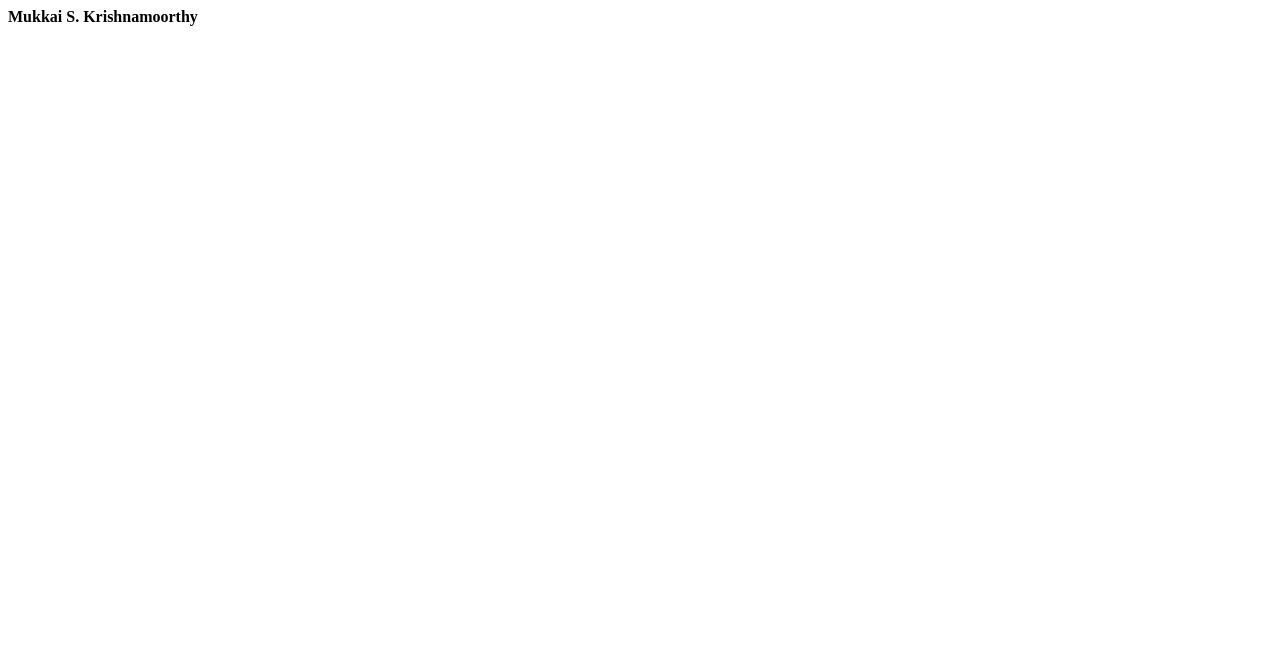
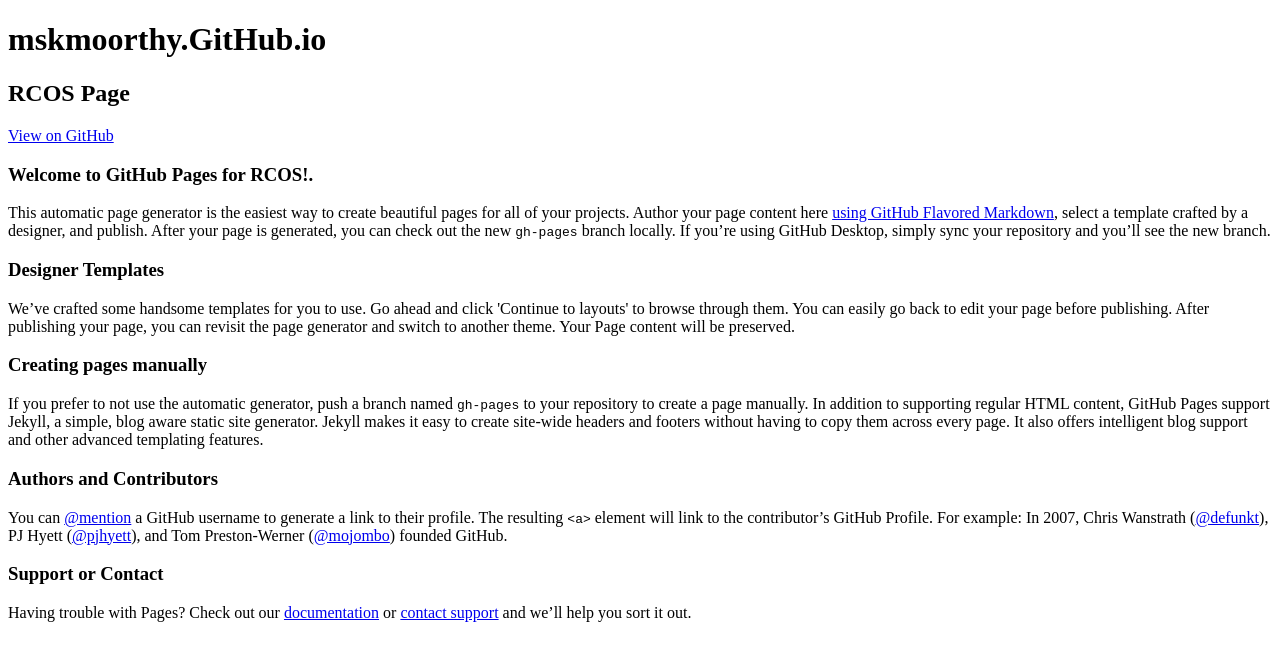
Before and after one commit to mskmoorthy/mskmoorthy.github.io, a plain HTML site: page index.html in a window 1280 px wide. Drawn offline with Linux system fonts and the light colour scheme.

Commit message:
Update index.html

```diff
--- a/index.html
+++ b/index.html
@@ -1 +1,59 @@
-<b>Mukkai S. Krishnamoorthy </b>
+
+<!DOCTYPE html>
+<html>
+  <head>
+    <meta charset='utf-8'>
+    <meta http-equiv="X-UA-Compatible" content="chrome=1">
+
+    <link rel="stylesheet" type="text/css" href="stylesheets/stylesheet.css" media="screen">
+    <link rel="stylesheet" type="text/css" href="stylesheets/github-dark.css" media="screen">
+    <link rel="stylesheet" type="text/css" href="stylesheets/print.css" media="print">
+
+    <title>My Github Page</title>
+  </head>
+
+  <body>
+
+    <header>
+      <div class="container">
+        <h1>mskmoorthy.GitHub.io</h1>
+        <h2>RCOS Page</h2>
+
+        <section id="downloads">
+          <a href="https://github.com/mskmoorthy" class="btn btn-github"><span class="icon"></span>View on GitHub</a>
+        </section>
+      </div>
+    </header>
+
+    <div class="container">
+      <section id="main_content">
+        <h3>
+<a id="welcome-to-github-pages-for-msk" class="anchor" href="#welcome-to-github-pages-for-msk" aria-hidden="true"><span class="octicon octicon-link"></span></a>Welcome to GitHub Pages for RCOS!.</h3>
+
+<p>This automatic page generator is the easiest way to create beautiful pages for all of your projects. Author your page content here <a href="https://guides.github.com/features/mastering-markdown/">using GitHub Flavored Markdown</a>, select a template crafted by a designer, and publish. After your page is generated, you can check out the new <code>gh-pages</code> branch locally. If you’re using GitHub Desktop, simply sync your repository and you’ll see the new branch.</p>
+
+<h3>
+<a id="designer-templates" class="anchor" href="#designer-templates" aria-hidden="true"><span class="octicon octicon-link"></span></a>Designer Templates</h3>
+
+<p>We’ve crafted some handsome templates for you to use. Go ahead and click 'Continue to layouts' to browse through them. You can easily go back to edit your page before publishing. After publishing your page, you can revisit the page generator and switch to another theme. Your Page content will be preserved.</p>
+
+<h3>
+<a id="creating-pages-manually" class="anchor" href="#creating-pages-manually" aria-hidden="true"><span class="octicon octicon-link"></span></a>Creating pages manually</h3>
+
+<p>If you prefer to not use the automatic generator, push a branch named <code>gh-pages</code> to your repository to create a page manually. In addition to supporting regular HTML content, GitHub Pages support Jekyll, a simple, blog aware static site generator. Jekyll makes it easy to create site-wide headers and footers without having to copy them across every page. It also offers intelligent blog support and other advanced templating features.</p>
+
+<h3>
+<a id="authors-and-contributors" class="anchor" href="#authors-and-contributors" aria-hidden="true"><span class="octicon octicon-link"></span></a>Authors and Contributors</h3>
+
+<p>You can <a href="https://github.com/blog/821" class="user-mention">@mention</a> a GitHub username to generate a link to their profile. The resulting <code>&lt;a&gt;</code> element will link to the contributor’s GitHub Profile. For example: In 2007, Chris Wanstrath (<a href="https://github.com/defunkt" class="user-mention">@defunkt</a>), PJ Hyett (<a href="https://github.com/pjhyett" class="user-mention">@pjhyett</a>), and Tom Preston-Werner (<a href="https://github.com/mojombo" class="user-mention">@mojombo</a>) founded GitHub.</p>
+
+<h3>
+<a id="support-or-contact" class="anchor" href="#support-or-contact" aria-hidden="true"><span class="octicon octicon-link"></span></a>Support or Contact</h3>
+
+<p>Having trouble with Pages? Check out our <a href="https://help.github.com/pages">documentation</a> or <a href="https://github.com/contact">contact support</a> and we’ll help you sort it out.</p>
+      </section>
+    </div>
+
+
+  </body>
+</html>
```
